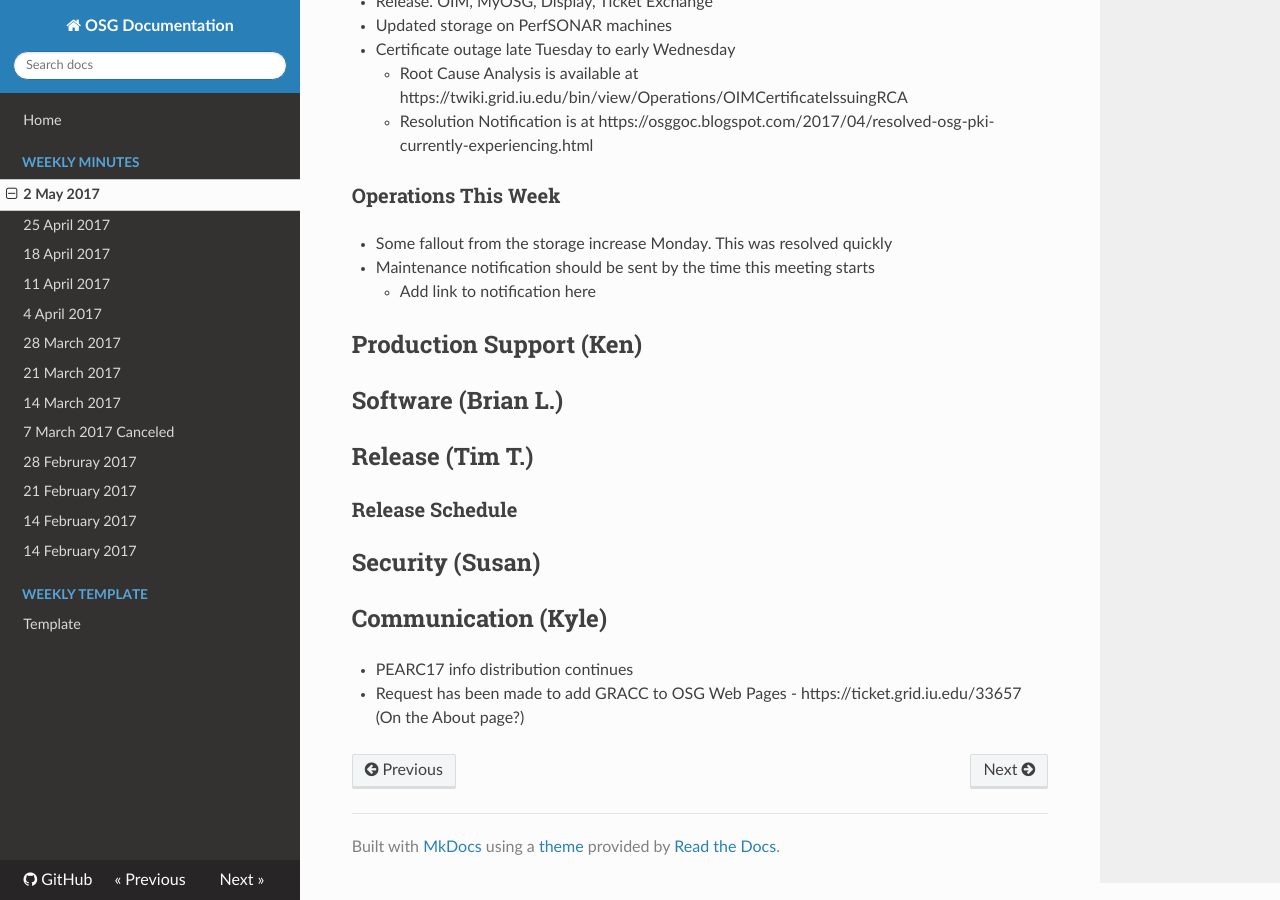
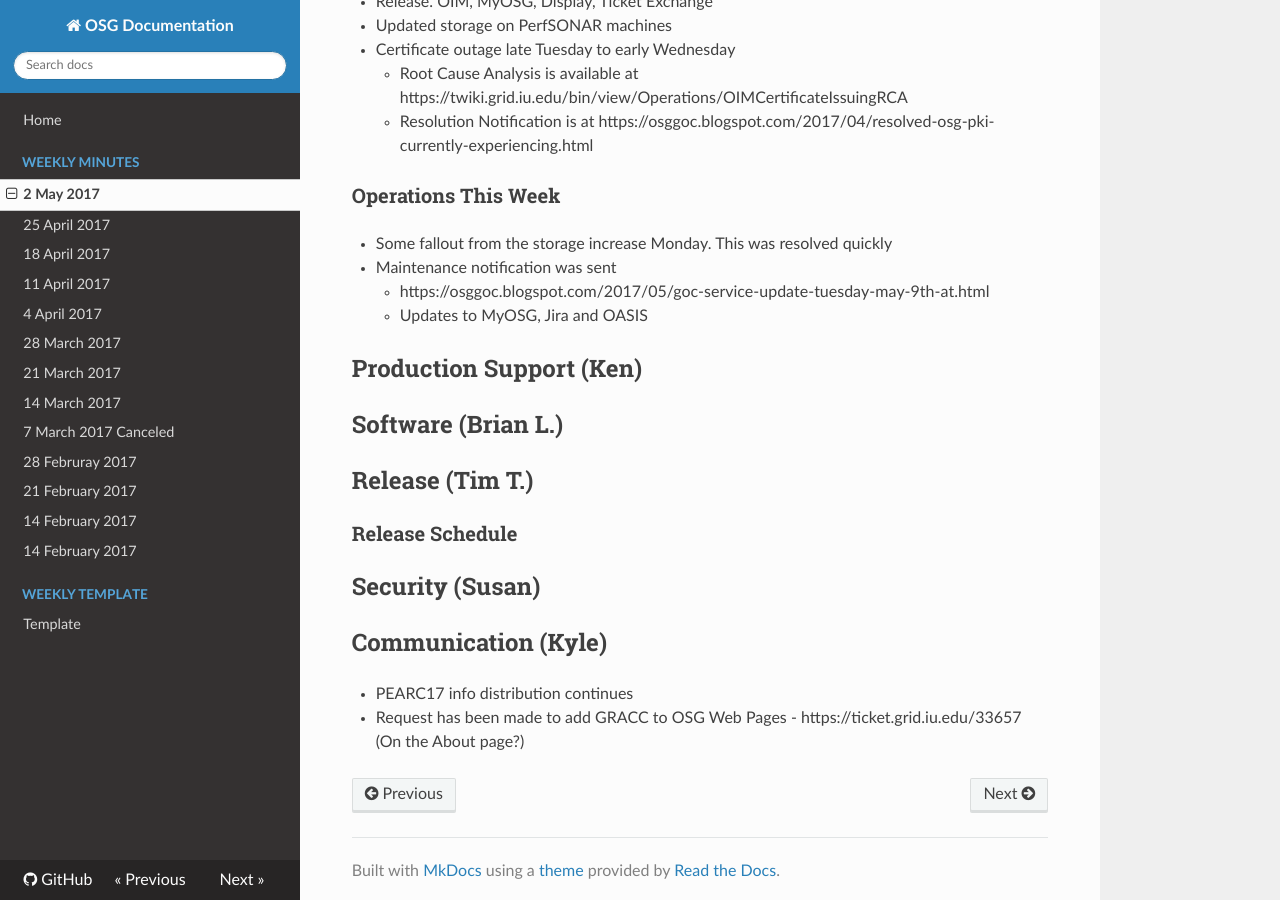
Before and after one commit to zsshah/production, an MkDocs documentation site: the page built from docs/WeeklyMinutes/02May2017.md, in a window 1280 px wide and 900 px high, scrolled down 1931 px. Built offline with MkDocs 1.6.1, drawn with Linux system fonts in a browser that asks for light colours; nearby versions of some CDN libraries; old or Windows-style settings are respelled for this version of MkDocs.

Commit message:
Update 02May2017.md

```diff
--- a/docs/WeeklyMinutes/02May2017.md
+++ b/docs/WeeklyMinutes/02May2017.md
@@ -35,8 +35,9 @@
 
 ### Operations This Week
    * Some fallout from the storage increase Monday. This was resolved quickly
-   * Maintenance notification should be sent by the time this meeting starts
-      * Add link to notification here
+   * Maintenance notification was sent
+      * https://osggoc.blogspot.com/2017/05/goc-service-update-tuesday-may-9th-at.html
+      * Updates to MyOSG, Jira and OASIS
 
 ## Production Support (Ken)
 
```
